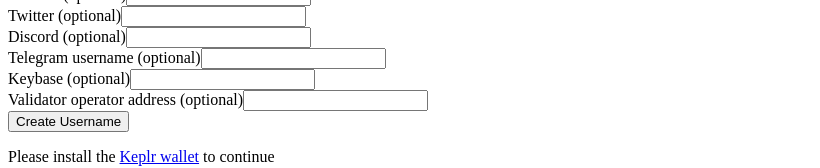
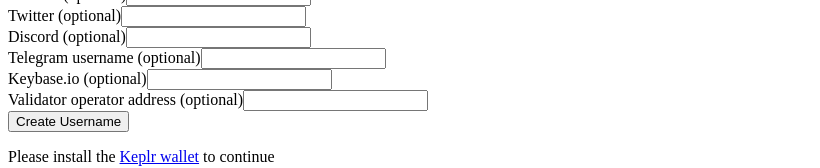
Before and after one commit to envoylabs/whoami-ui, a Next.js app: page /profiles/mint in a window 1280 px wide. Shown: the part 213-381 px from the top of the page, without its empty margins (0-820 px from the left). Built offline with nearby package versions, Linux system fonts and the light colour scheme.

Commit message:
WIP: use ramda to make it terser

```diff
--- a/package.json
+++ b/package.json
@@ -14,6 +14,7 @@
     "@heroicons/react": "^1.0.5",
     "daisyui": "^1.14.0",
     "next": "11.1.1",
+    "ramda": "^0.27.1",
     "react": "17.0.2",
     "react-dom": "17.0.2",
     "react-hook-form": "^7.20.4",
--- a/pages/profiles/mint.tsx
+++ b/pages/profiles/mint.tsx
@@ -7,6 +7,7 @@ import WalletLoader from 'components/WalletLoader';
 import { useSigningClient } from 'contexts/cosmwasm';
 import * as msgs from 'util/messages';
 import * as mt from 'util/types/messages';
+import * as R from 'ramda';
 
 type FormValues = {
   token_id: string; // the username
@@ -45,6 +46,21 @@ const Mint: NextPage = () => {
   const { register } = useForm<FormValues>();
   const onSubmit = (data: FormValues) => console.log(data);
 
+  const fields = [
+    ["token_id", "Username"],
+    ["public_name", "Name (optional)"],
+    ["public_bio", "Bio (optional)"],
+    ["email", "Email (optional)"],
+    ["external_url", "Website (optional)"],
+    ["twitter_id", "Twitter (optional)"],
+    ["discord_id", "Discord (optional)"],
+    ["telegram_id", "Telegram username (optional)"],
+    ["keybase_id", "Keybase.io (optional)"],
+    ["validator_operator_address", "Validator operator address (optional)"]
+  ]
+
+  const inputs = R.map((i) => <InputField key={i[0]} fieldName={i[0]} label={i[1]} register={register}/>, fields)
+
   return (
     <WalletLoader>
       <h1 className="text-3xl font-bold">
@@ -56,71 +72,9 @@ const Mint: NextPage = () => {
       </div>
 
       <form onSubmit={onSubmit}>
-        <InputField
-          fieldName="token_id"
-          label="Username"
-          register={register}
-        />
-
-        {/*        <InputField
-          fieldName="image"
-          label="Image URL"
-          register={register}
-        />*/}
-
-        <InputField
-          fieldName="public_name"
-          label="Name (optional)"
-          register={register}
-        />
-
-        <InputField
-          fieldName="public_bio"
-          label="Bio (optional)"
-          register={register}
-        />
-
-        <InputField
-          fieldName="email"
-          label="Email (optional)"
-          register={register}
-        />
-
-        <InputField
-          fieldName="external_url"
-          label="Website (optional)"
-          register={register}
-        />
-
-        <InputField
-          fieldName="twitter_id"
-          label="Twitter (optional)"
-          register={register}
-        />
-
-        <InputField
-          fieldName="discord_id"
-          label="Discord (optional)"
-          register={register}
-        />
-
-        <InputField
-          fieldName="telegram_id"
-          label="Telegram username (optional)"
-          register={register}
-        />
-
-        <InputField
-          fieldName="keybase_id"
-          label="Keybase (optional)"
-          register={register}
-        />
-
-        <InputField
-          fieldName="validator_operator_address"
-          label="Validator operator address (optional)"
-          register={register}
-        />
+        <>
+          {inputs}
+        </>
 
         <input
           type="submit"
```
Also changed, not shown: 1 other file (tests, documents, lock files or other folders).
